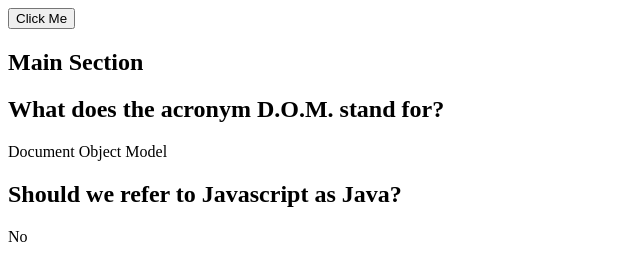
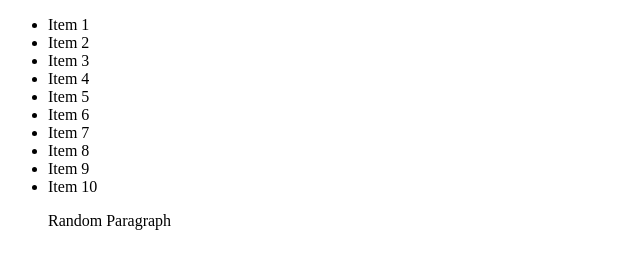
Before and after one commit to jdtdesigns/javascript_beginnings, a plain HTML site: page index.html in a window 1280 px wide. Shown: the whole page, without its empty margins (0-640 px from the left). Drawn offline with Linux system fonts and the light colour scheme.

Commit message:
starter code for activity

```diff
--- a/index.html
+++ b/index.html
@@ -9,13 +9,19 @@
 </head>
 <body>
 
-  <button id="start">Click Me</button>
-
-  <main class="main-content">
-    <section>
-      <h1>Main Section</h1>
-    </section>
-  </main>
+  <ul>
+    <li>Item 1</li>
+    <li>Item 2</li>
+    <li>Item 3</li>
+    <li>Item 4</li>
+    <li>Item 5</li>
+    <li>Item 6</li>
+    <li>Item 7</li>
+    <li>Item 8</li>
+    <li>Item 9</li>
+    <li>Item 10</li>
+    <p>Random Paragraph</p>
+  </ul>
 
   <script src="js/script.js"></script>
 </body>
--- a/js/script.js
+++ b/js/script.js
@@ -1,85 +1,6 @@
-var body = document.body;
-var btnElObject = document.querySelector('#start');
-var mainSectionEl = document.querySelector('.main-content section');
-var questionData = [
-  {
-    question: 'What does the acronym D.O.M. stand for?',
-    choices: ['Dog Only Members', 'Document Object Model', 'Dancing On Mercury', 'Document On Memory'],
-    answer: 'Document Object Model'
-  },
-  {
-    question: 'Should we refer to Javascript as Java?',
-    choices: ['Maybe', 'Yes', 'No', 'Only on Saturdays'],
-    answer: 'No'
-  }
-];
+// Target all the li's in the ul and add an event
+// listener to each li that console logs the innerText
+// of the li
 
-for (var index = 0; index < questionData.length; index++) {
-  var questionObj = questionData[index];
-  var questionDiv = document.createElement('div');
-  var h2 = document.createElement('h2');
-  var p = document.createElement('p');
-
-  h2.innerText = questionObj.question;
-  p.innerText = questionObj.answer;
-
-  questionDiv.append(h2);
-  questionDiv.append(p);
-
-  // questionDiv.innerHTML = `
-  // <h2>${questionObj.question}</h2>
-  // <p>Answer: ${questionObj.answer}</p>
-  // `;
-
-  mainSectionEl.append(questionDiv);
-}
-
-
-btnElObject.addEventListener('click', function () {
-  body.classList.add('explosion');
-});
-
-
-
-
-
-
-
-
-
-
-
-
-
-
-
-
-
-
-
-
-
-
-
-
-
-
-
-
-
-
-// function getProduct(a, b) {
-//   return a * b;
-// }
-
-// var product = getProduct(5, 5);
-
-
-// function doSomething(whatAmI, blah) {
-//   whatAmI('arg passed to callback');
-//   console.log(blah);
-// }
-
-// doSomething(function (youGotThis) {
-//   console.log(youGotThis);
-// }, 10);
+// Target the ul and add an event listener that console
+// logs the innerText of the li that was clicked
```
